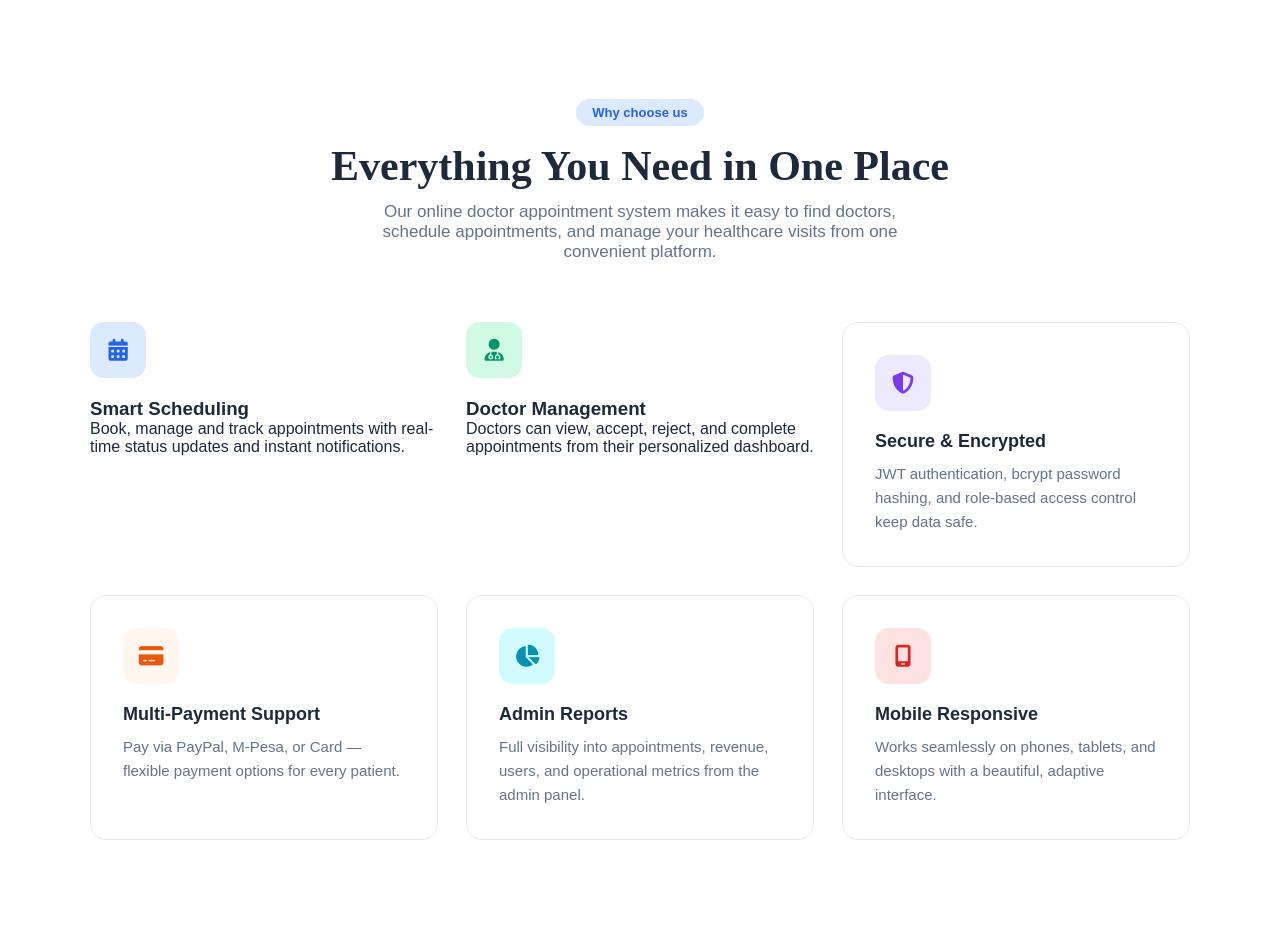
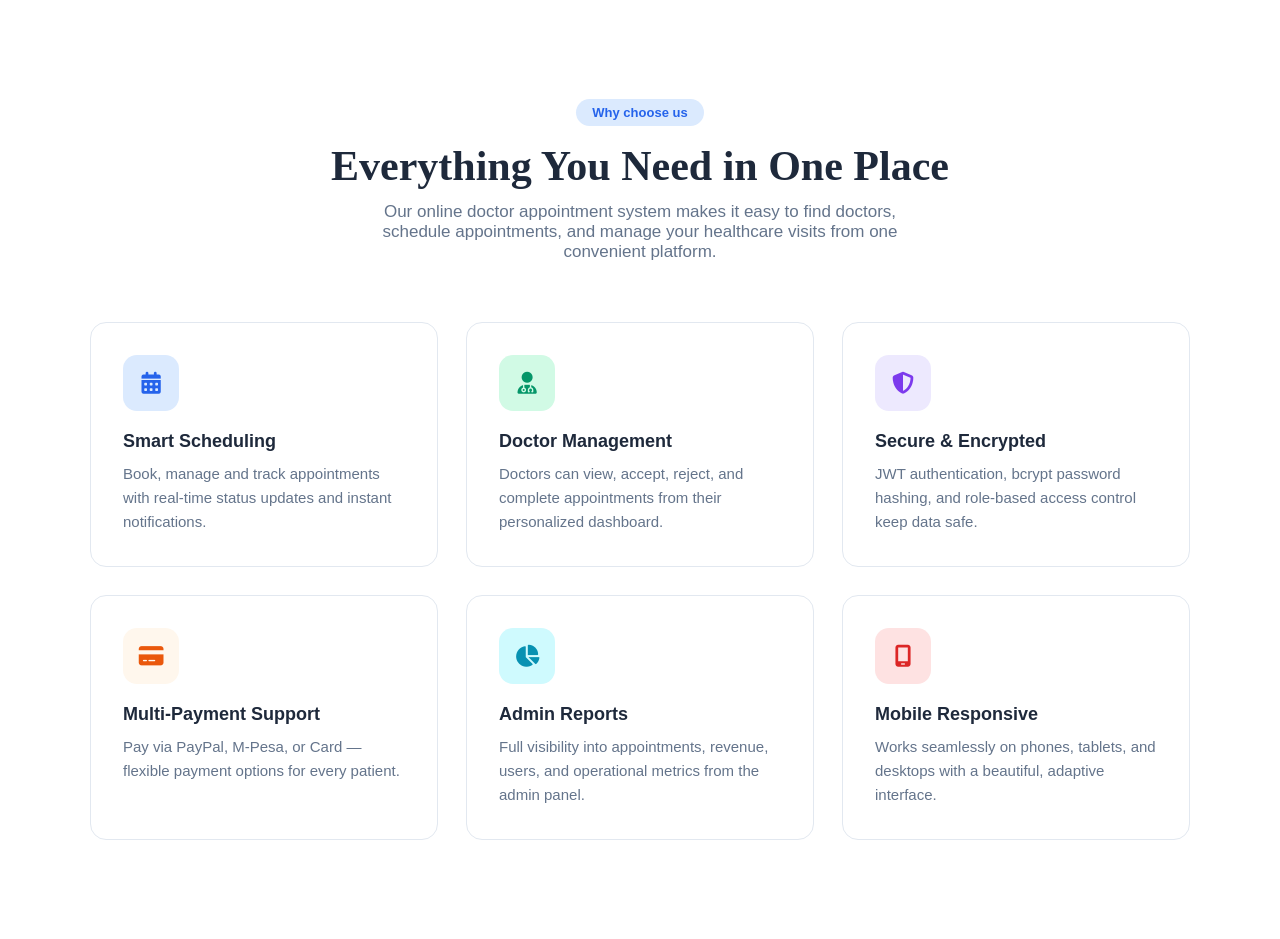
Before and after one commit to tellern6809/medicare02, a Flask app: page / in a window 1280 px wide. Shown: the part 801-1740 px from the top of the page. Run offline with Flask 3, Linux system fonts and the light colour scheme.

Commit message:
fix: feature cards consistent styling

```diff
--- a/fixed/frontend/templates/landing.html
+++ b/fixed/frontend/templates/landing.html
@@ -68,14 +68,14 @@
             <p>Our online doctor appointment system makes it easy to find doctors, schedule appointments, and manage your healthcare visits from one convenient platform.</p>
         </div>
         <div class="features-grid">
-            <div class="features-card">
+            <div class="feature-card">
                 <div class="feature-icon blue">
                     <i class="fa-solid fa-calendar-days"></i>
                 </div>
                 <h3>Smart Scheduling</h3>
                 <p>Book, manage and track appointments with real-time status updates and instant notifications.</p>
             </div>
-            <div class="features-card">
+            <div class="feature-card">
                 <div class="feature-icon green">
                     <i class="fa-solid fa-user-doctor"></i>
                 </div>
```
